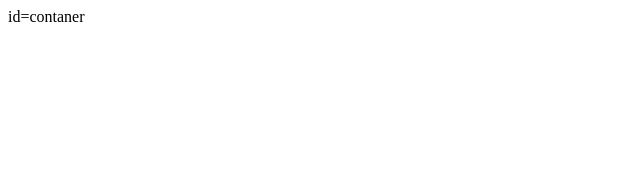
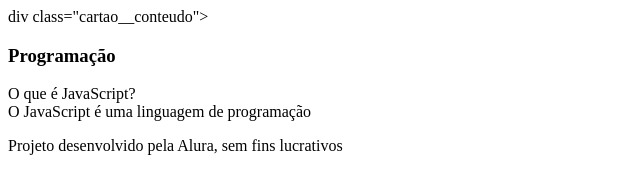
Before and after one commit to yukiix24/flashcards, a plain HTML site: page index.html in a window 1280 px wide. Shown: the whole page, without its empty margins (0-640 px from the left). Drawn offline with Linux system fonts and the light colour scheme.

Commit message:
cdigo html

```diff
--- a/index.html
+++ b/index.html
@@ -1,14 +1,28 @@
 <!DOCTYPE html>
-<html lang="pt?br">
+<html lang="pt-br">
 <head>
     <meta charset="UTF-8">
     <meta name="viewport" content="width=device-width, initial-scale=1.0">
-    <title></title>
+    <title>flashcards</title>
 </head>
 <body>
     <main>
-        <section>id=contaner</section>
+        <section id="container">
+            <article class="cartao">
+                div class="cartao__conteudo">
+                                <h3>Programação</h3>
+                                <div class="cartao__conteudo__pergunta">
+                                        O que é JavaScript?
+                                </div>
+                                <div class="cartao__conteudo__resposta">
+                                        O JavaScript é uma linguagem de programação
+                                </div>
+                        </div>
+            </article>
+        </section>
     </main>
-    <footer></footer>
+    <footer>
+        <p>Projeto desenvolvido pela Alura, sem fins lucrativos</p>
+    </footer>
 </body>
 </html>
```
